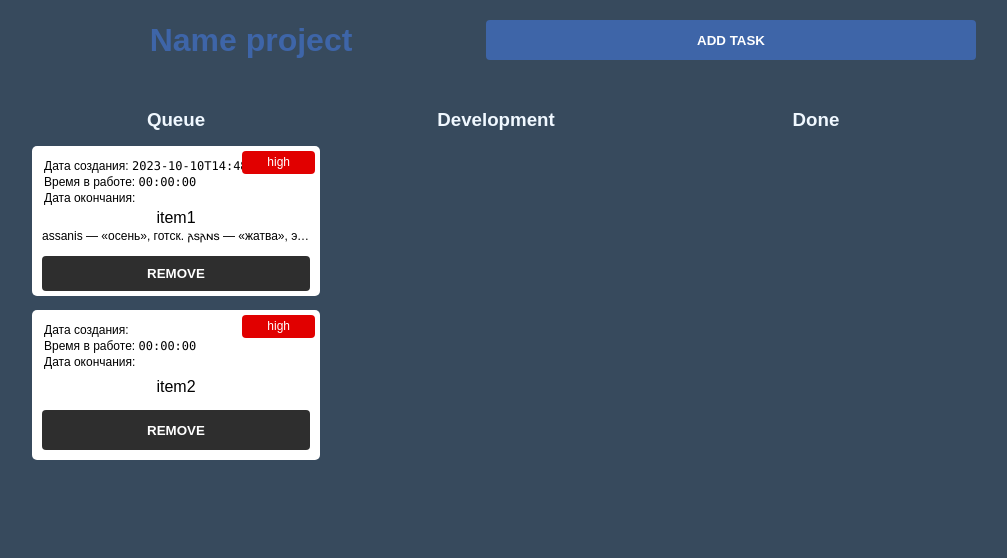
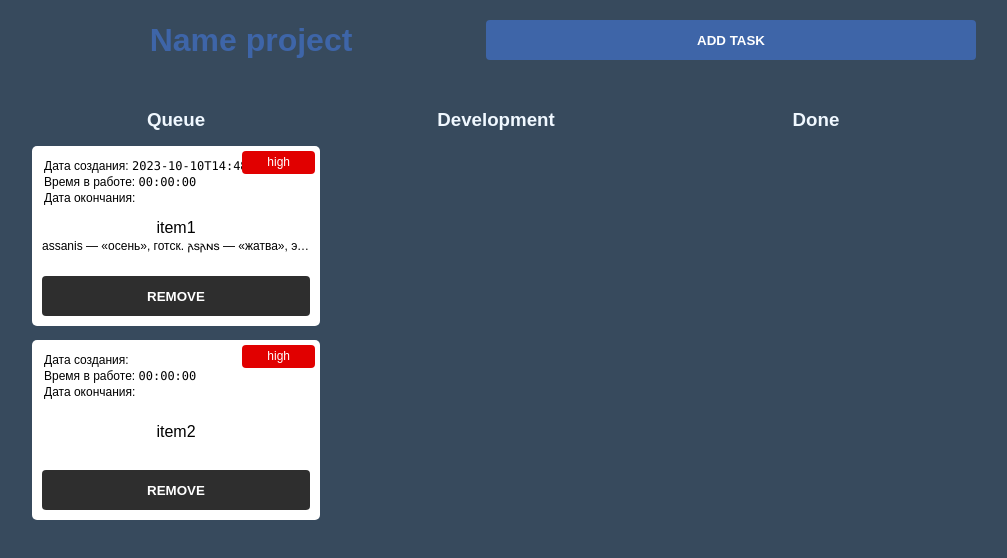
Before and after one commit to NurislamAituarov/uptrader-todo, a React (Create React App) app: page / in a window 1280 px wide. Shown: the top 558 px of the page, without its empty margins (144-1151 px from the left). Built offline with nearby package versions, Linux system fonts and the light colour scheme.

Commit message:
refactor style table

```diff
--- a/src/components/table/Table.scss
+++ b/src/components/table/Table.scss
@@ -1,6 +1,10 @@
 .table__content {
   min-height: 200px;
   margin-top: 40px;
+  min-height: 100vh;
+  display: grid;
+  grid-template-columns: 1fr 1fr 1fr;
+  // justify-content: space-around;
 }
 
 #notice {
@@ -35,12 +39,6 @@
   margin-left: 5px;
 }
 
-.table__content {
-  min-height: 100vh;
-  display: flex;
-  justify-content: space-around;
-}
-
 .container {
   width: 25vw;
 }
@@ -60,18 +58,6 @@ ul {
   padding: 10px 0;
 }
 
-li {
-  list-style: none;
-  width: 90%;
-  height: 150px;
-  text-align: center;
-  border-radius: 5px;
-  color: black;
-  margin: 7px;
-  cursor: grab;
-  background-color: white;
-}
-
 #box {
   width: 80%;
   height: 70px;
--- a/src/components/table/item/Item.scss
+++ b/src/components/table/item/Item.scss
@@ -5,6 +5,16 @@
   justify-content: space-between;
   padding: 10px;
   transition: all 0.5s;
+
+  list-style: none;
+  width: 90%;
+  height: 180px;
+  text-align: center;
+  border-radius: 5px;
+  color: black;
+  margin: 7px;
+  cursor: grab;
+  background-color: white;
 
   .description {
     white-space: nowrap;
@@ -53,6 +63,7 @@
 
   .btn {
     background-color: rgb(46, 46, 46);
+    height: 40px;
   }
 }
 
```
